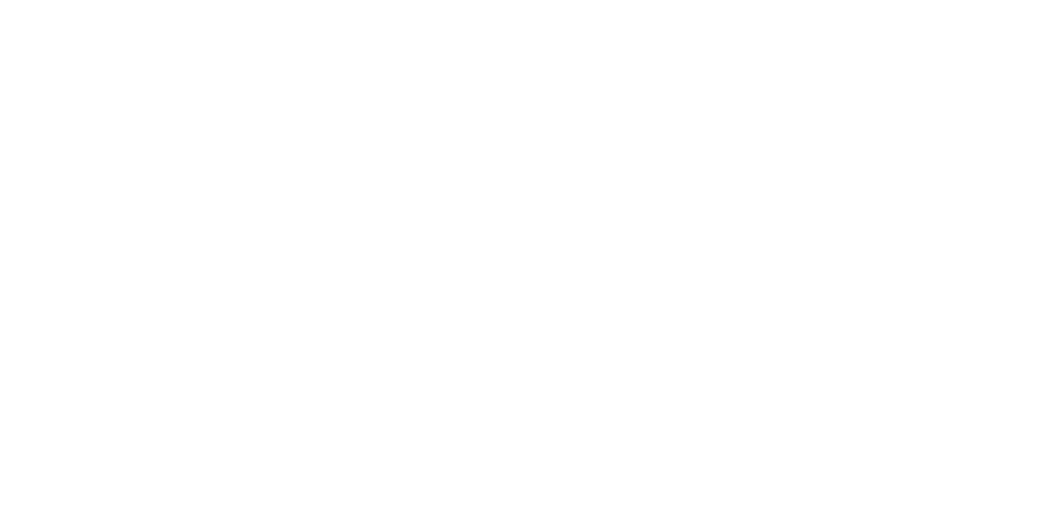
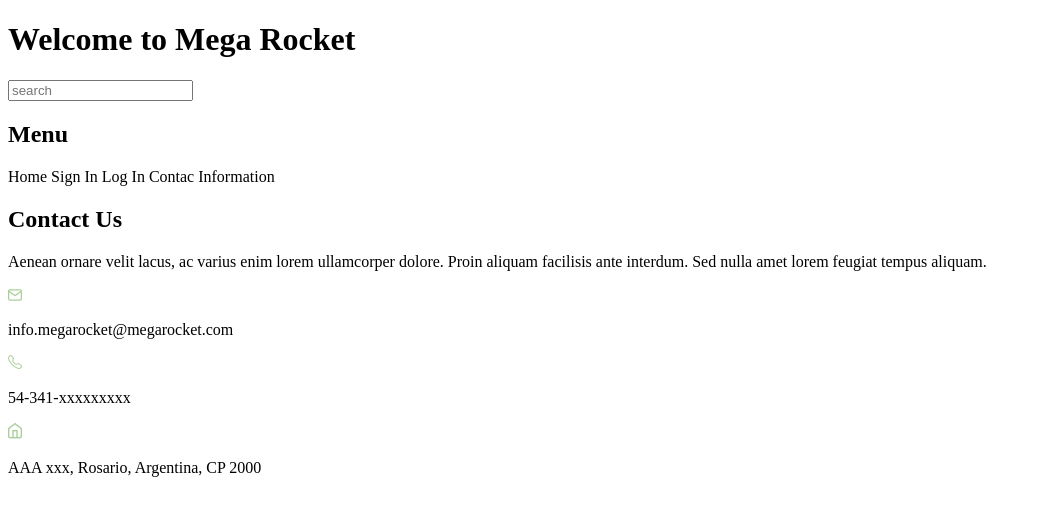
Before and after one commit to Eugeniagassman/BaSP-M2023, a plain HTML site: page Week-02/index.html in a window 1280 px wide. Shown: the whole page, without its empty margins (0-1037 px from the left). Drawn offline with Linux system fonts and the light colour scheme.

Commit message:
BaSP-W02-2023:nav creation with main menu

```diff
--- a/Week-02/index.html
+++ b/Week-02/index.html
@@ -7,6 +7,26 @@
         <title>Mega Rocket</title>
     </head>
     <body>
-
+        <header>
+            <h1>Welcome to Mega Rocket</h1>
+        </header>
+        <nav>
+            <input type="text" placeholder="search">
+            <h2>Menu</h2>
+            <a scr="">Home</a>
+            <a src="">Sign In</a>
+            <a src="">Log In</a>
+            <a src="">Contac Information</a>
+            <h2>Contact Us</h2>
+            <p>Aenean ornare velit lacus, ac varius enim lorem ullamcorper dolore.
+                Proin aliquam facilisis ante interdum. Sed nulla amet lorem feugiat tempus aliquam.
+            </p>
+            <img src="mail.png" alt="mail image">
+            <p>info.megarocket@megarocket.com</p>
+            <img src="contact-tel.png" alt="telephone image ">
+            <p>54-341-xxxxxxxxx</p>
+            <img src="house.png" alt="house image">
+            <p>AAA xxx, Rosario, Argentina, CP 2000</p>
+        </nav>
     </body>
 </html>
```
Also changed, not shown: Week-02/contact-tel.png (added), Week-02/house.png (added), Week-02/mail.png (added).
